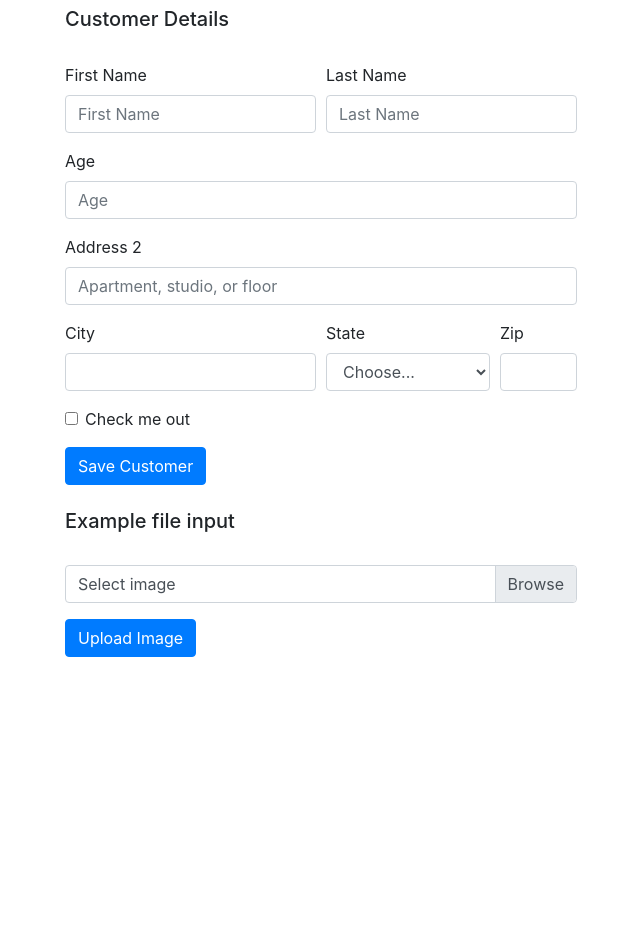
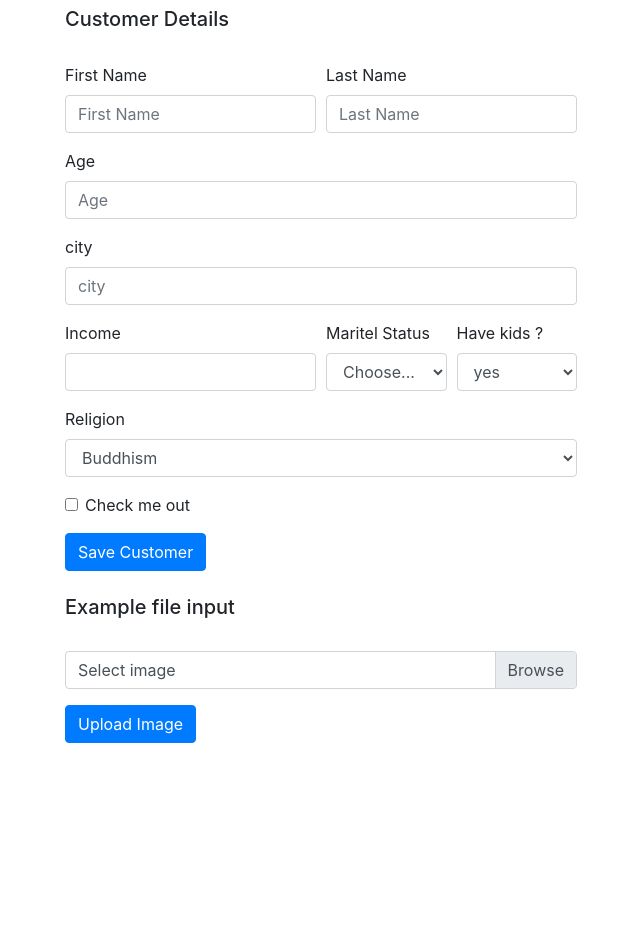
Before and after one commit to Nethmee/Customer-Recommendation--backend, a Flask app: page / in a window 1280 px wide. Shown: the part 377-1306 px from the top of the page, without its empty margins (319-959 px from the left). Before the commit the page ends 1034 px from the top, so only its background shows below. Run offline with Flask 2, Linux system fonts and the light colour scheme; some libraries are stand-ins or nearby versions.

Commit message:
Changes in the template

```diff
--- a/app.py
+++ b/app.py
@@ -34,7 +34,7 @@ class Customer(db.Model):
     city=db.Column(db.String(30))
     religion=db.Column(db.String(30))
 
-    def __init__(self,f_name,l_name,age,marital_status,income,have_kids,city,religion):# analogy for this in java
+    def __init__(self,f_name,l_name,age,marital_status,income,have_kids,city,religion):# analogy for "this" in java
         self.f_name = f_name
         self.l_name = l_name
         self.age = age
--- a/templates/front.html
+++ b/templates/front.html
@@ -33,25 +33,42 @@
           <input type="number" class="form-control" id="inputAddress" placeholder="Age">
         </div>
         <div class="form-group">
-          <label for="inputAddress2">Address 2</label>
-          <input type="text" class="form-control" id="inputAddress2" placeholder="Apartment, studio, or floor">
+          <label for="inputAddress2">city </label>
+          <input type="text" class="form-control" id="inputAddress2" placeholder="city">
         </div>
         <div class="form-row">
           <div class="form-group col-md-6">
-            <label for="inputCity">City</label>
+            <label for="inputCity">Income</label>
             <input type="text" class="form-control" id="inputCity">
           </div>
-          <div class="form-group col-md-4">
-            <label for="inputState">State</label>
+          <div class="form-group col-md-3">
+            <label for="inputState">Maritel Status</label>
             <select id="inputState" class="form-control">
               <option selected>Choose...</option>
-              <option>...</option>
+              <option>Single</option>
+              <option>Married</option>
             </select>
           </div>
-          <div class="form-group col-md-2">
-            <label for="inputZip">Zip</label>
-            <input type="text" class="form-control" id="inputZip">
+          <div class="form-group col-md-3">
+            <label for="inputState">Have kids ?</label>
+            <select id="inputState" class="form-control">
+
+              <option>yes</option>
+              <option>no</option>
+            </select>
           </div>
+        </div>
+        <div class="form-group">
+          <label for="inputAddress2">Religion </label>
+          <select id="inputState" class="form-control">
+
+            <option>Buddhism</option>
+            <option>Hindusm</option>
+            <option>Muslim</option>
+            <option>Catholic</option>
+            <option>Other</option>
+
+          </select>
         </div>
         <div class="form-group">
           <div class="form-check">
```
